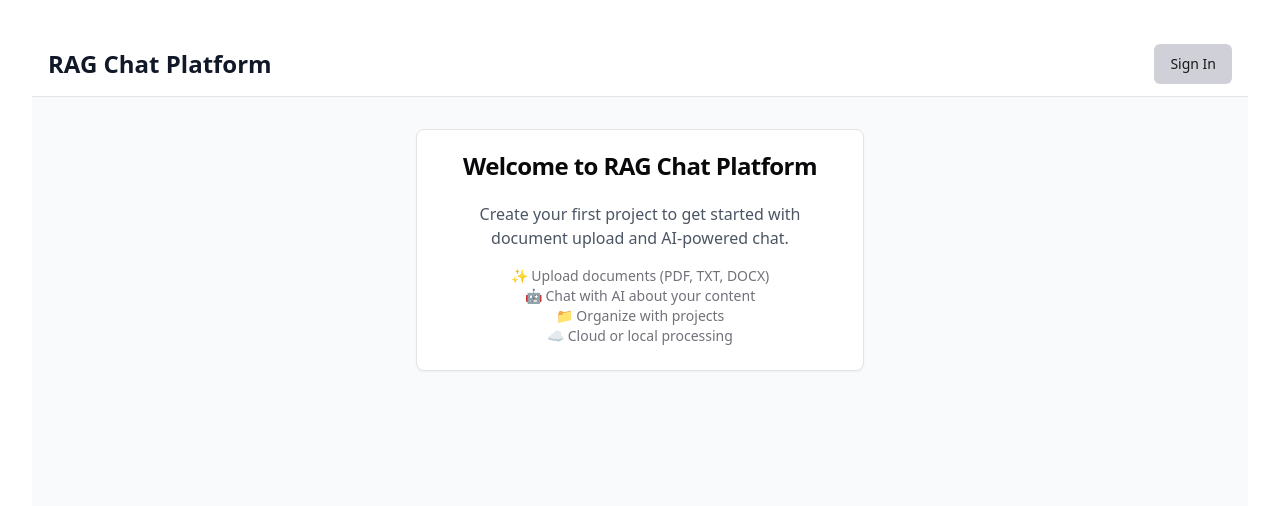
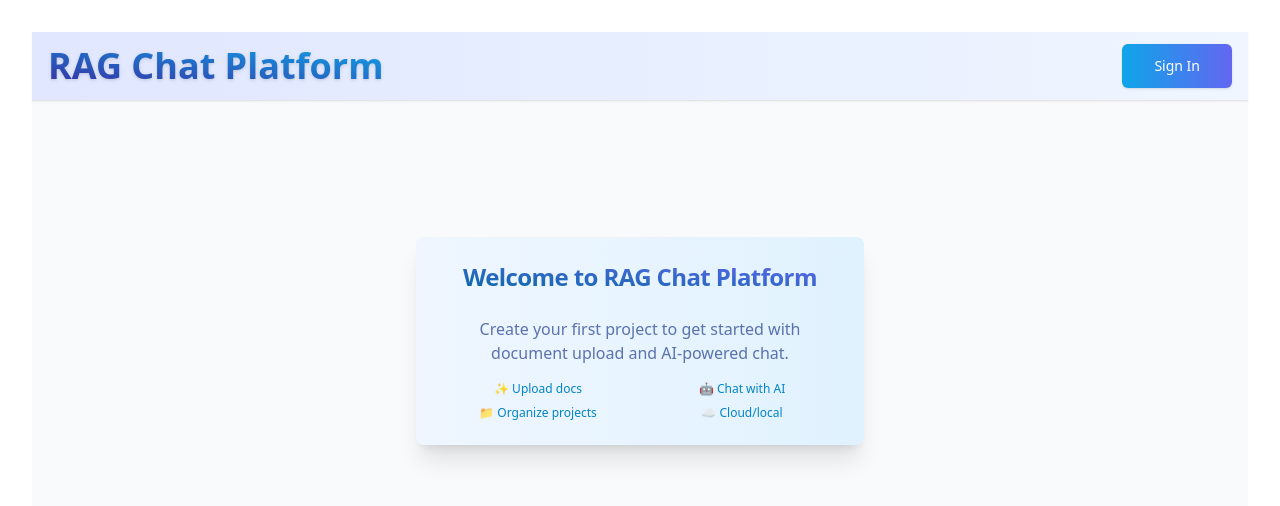
Before and after one commit to sanjabh11/rag-consultant-builder-kit, a React (Vite) app: page / in a window 1280 px wide. Shown: the top 506 px of the page. Built offline with nearby package versions, Linux system fonts and the light colour scheme.

Commit message:
Refactor: Improve UI and update README
- Improved UI with better layout, styling, and user feedback.
- Updated README with detailed information for users and developers, including Supabase table details and deployment instructions.

```diff
--- a/src/components/Dashboard.tsx
+++ b/src/components/Dashboard.tsx
@@ -1,4 +1,3 @@
-
 import React, { useState } from 'react';
 import { Card, CardContent, CardHeader, CardTitle } from '@/components/ui/card';
 import { Tabs, TabsContent, TabsList, TabsTrigger } from '@/components/ui/tabs';
@@ -20,26 +19,25 @@ const Dashboard: React.FC = () => {
   const [activeTab, setActiveTab] = useState('cloud');
   const [showProductionCheck, setShowProductionCheck] = useState(false);
 
-  // Get document stats for onboarding
   const { documents } = useCloudDocuments(currentProject?.id || '');
-  const hasCompletedChat = false; // This could be tracked in state/localStorage
+  const hasCompletedChat = false;
 
   if (!currentProject) {
     return (
-      <div className="container mx-auto px-4 py-8">
-        <Card className="max-w-md mx-auto">
+      <div className="flex items-center justify-center min-h-[60vh]">
+        <Card className="max-w-md w-full mx-auto shadow-xl border-0 bg-gradient-to-r from-blue-50 to-sky-100">
           <CardHeader>
-            <CardTitle>Welcome to RAG Chat Platform</CardTitle>
+            <CardTitle className="text-center font-extrabold text-transparent text-2xl bg-gradient-to-tr from-sky-700 to-indigo-500 bg-clip-text">Welcome to RAG Chat Platform</CardTitle>
           </CardHeader>
           <CardContent className="space-y-4">
-            <p className="text-gray-600">
+            <p className="text-blue-900/70 text-center">
               Create your first project to get started with document upload and AI-powered chat.
             </p>
-            <div className="text-sm text-muted-foreground">
-              <p>✨ Upload documents (PDF, TXT, DOCX)</p>
-              <p>🤖 Chat with AI about your content</p>
-              <p>📁 Organize with projects</p>
-              <p>☁️ Cloud or local processing</p>
+            <div className="grid grid-cols-2 gap-2 justify-items-center text-xs text-sky-600 font-medium">
+              <span>✨ Upload docs</span>
+              <span>🤖 Chat with AI</span>
+              <span>📁 Organize projects</span>
+              <span>☁️ Cloud/local</span>
             </div>
           </CardContent>
         </Card>
@@ -48,19 +46,20 @@ const Dashboard: React.FC = () => {
   }
 
   return (
-    <div className="container mx-auto px-4 py-6">
-      <div className="flex items-center justify-between mb-6">
+    <div className="container mx-auto px-2 md:px-4 py-6">
+      <div className="flex flex-col sm:flex-row items-start sm:items-center justify-between mb-6 gap-3">
         <div>
-          <h2 className="text-3xl font-bold">{currentProject.name}</h2>
+          <h2 className="text-2xl md:text-3xl font-bold text-sky-900">{currentProject.name}</h2>
           {currentProject.description && (
-            <p className="text-gray-600 mt-1">{currentProject.description}</p>
+            <p className="text-gray-500 mt-1">{currentProject.description}</p>
           )}
         </div>
         <div className="flex items-center gap-2">
-          <Badge variant="outline">Active Project</Badge>
+          <Badge variant="outline" className="border-indigo-400 text-indigo-700 bg-indigo-50">Active Project</Badge>
           <Button
             variant="outline"
             size="sm"
+            className="bg-white shadow hover:bg-blue-100 transition-all"
             onClick={() => setShowProductionCheck(!showProductionCheck)}
           >
             <BarChart3 className="h-4 w-4 mr-2" />
@@ -70,26 +69,23 @@ const Dashboard: React.FC = () => {
       </div>
 
       <div className="space-y-6">
-        {/* Onboarding Guide */}
         <OnboardingGuide
           projectId={currentProject.id}
           documentCount={documents.length}
           hasCompletedChat={hasCompletedChat}
         />
 
-        {/* Production Readiness Check (conditional) */}
         {showProductionCheck && (
           <ProductionReadinessCheck />
         )}
 
-        {/* Main Interface */}
         <Tabs value={activeTab} onValueChange={setActiveTab} className="space-y-6">
-          <TabsList className="grid w-full grid-cols-2">
-            <TabsTrigger value="cloud" className="flex items-center gap-2">
+          <TabsList className="grid w-full grid-cols-2 bg-gradient-to-r from-indigo-100 to-blue-100 shadow rounded-lg overflow-hidden">
+            <TabsTrigger value="cloud" className="flex items-center gap-2 text-sky-800 font-semibold">
               <Cloud className="h-4 w-4" />
               Cloud RAG
             </TabsTrigger>
-            <TabsTrigger value="local" className="flex items-center gap-2">
+            <TabsTrigger value="local" className="flex items-center gap-2 text-indigo-700 font-semibold">
               <HardDrive className="h-4 w-4" />
               Local RAG
             </TabsTrigger>
@@ -97,11 +93,10 @@ const Dashboard: React.FC = () => {
 
           <TabsContent value="cloud" className="space-y-6">
             <div className="grid grid-cols-1 lg:grid-cols-3 gap-6">
-              {/* Document Upload */}
               <div className="space-y-4">
-                <Card>
+                <Card className="shadow-sm border-sky-200">
                   <CardHeader>
-                    <CardTitle className="flex items-center gap-2">
+                    <CardTitle className="flex items-center gap-2 text-sky-700">
                       <FileText className="h-5 w-5" />
                       Upload Documents
                     </CardTitle>
@@ -111,17 +106,13 @@ const Dashboard: React.FC = () => {
                   </CardContent>
                 </Card>
               </div>
-
-              {/* Document Library */}
               <div className="space-y-4">
                 <DocumentManager projectId={currentProject.id} />
               </div>
-
-              {/* RAG Chat */}
               <div className="space-y-4">
-                <Card>
+                <Card className="shadow-sm border-sky-200">
                   <CardHeader>
-                    <CardTitle className="flex items-center gap-2">
+                    <CardTitle className="flex items-center gap-2 text-sky-700">
                       <MessageSquare className="h-5 w-5" />
                       AI Chat
                     </CardTitle>
@@ -137,9 +128,9 @@ const Dashboard: React.FC = () => {
           <TabsContent value="local" className="space-y-6">
             <div className="grid grid-cols-1 lg:grid-cols-2 gap-6">
               <div className="space-y-4">
-                <Card>
+                <Card className="shadow-sm border-indigo-200">
                   <CardHeader>
-                    <CardTitle className="flex items-center gap-2">
+                    <CardTitle className="flex items-center gap-2 text-indigo-700">
                       <FileText className="h-5 w-5" />
                       Local Document Management
                     </CardTitle>
@@ -149,11 +140,10 @@ const Dashboard: React.FC = () => {
                   </CardContent>
                 </Card>
               </div>
-
               <div className="space-y-4">
-                <Card>
+                <Card className="shadow-sm border-indigo-200">
                   <CardHeader>
-                    <CardTitle className="flex items-center gap-2">
+                    <CardTitle className="flex items-center gap-2 text-indigo-700">
                       <MessageSquare className="h-5 w-5" />
                       Local RAG Chat
                     </CardTitle>
--- a/src/components/Header.tsx
+++ b/src/components/Header.tsx
@@ -11,33 +11,40 @@ const Header: React.FC = () => {
   const [showAuthModal, setShowAuthModal] = useState(false);
 
   return (
-    <header className="border-b bg-white">
+    <header className="border-b bg-gradient-to-r from-indigo-100 to-blue-50 shadow-sm">
       <div className="container mx-auto px-4 py-3">
         <div className="flex items-center justify-between">
           <div className="flex items-center gap-4">
-            <h1 className="text-2xl font-bold text-gray-900">RAG Chat Platform</h1>
+            <h1 className="font-extrabold text-transparent text-3xl sm:text-4xl bg-gradient-to-tr from-indigo-800 to-sky-500 bg-clip-text drop-shadow">
+              RAG Chat Platform
+            </h1>
             {user && <ProjectSelector />}
           </div>
 
           <div className="flex items-center gap-4">
             {user ? (
               <>
-                <div className="flex items-center gap-2">
-                  <User className="h-4 w-4" />
-                  <span className="text-sm text-gray-600">{user.email}</span>
-                  <Badge variant="outline">Free Plan</Badge>
+                <div className="flex items-center gap-2 bg-white rounded-lg shadow px-3 py-1">
+                  <User className="h-5 w-5 text-sky-700" />
+                  <span className="text-sm text-gray-700 font-medium">{user.email}</span>
+                  <Badge variant="outline" className="border-sky-400 text-sky-600">Free Plan</Badge>
                 </div>
                 <Button
-                  variant="ghost"
+                  variant="outline"
                   size="sm"
                   onClick={signOut}
+                  className="transition-all hover:bg-red-100 text-red-600 border-red-300"
                 >
                   <LogOut className="h-4 w-4 mr-2" />
                   Sign Out
                 </Button>
               </>
             ) : (
-              <Button onClick={() => setShowAuthModal(true)}>
+              <Button
+                className="bg-gradient-to-r from-sky-500 to-indigo-500 hover:from-indigo-600 hover:to-sky-600 transition-all shadow text-white"
+                size="lg"
+                onClick={() => setShowAuthModal(true)}
+              >
                 Sign In
               </Button>
             )}
```
Also changed, not shown: 1 other file (tests, documents, lock files or other folders).
